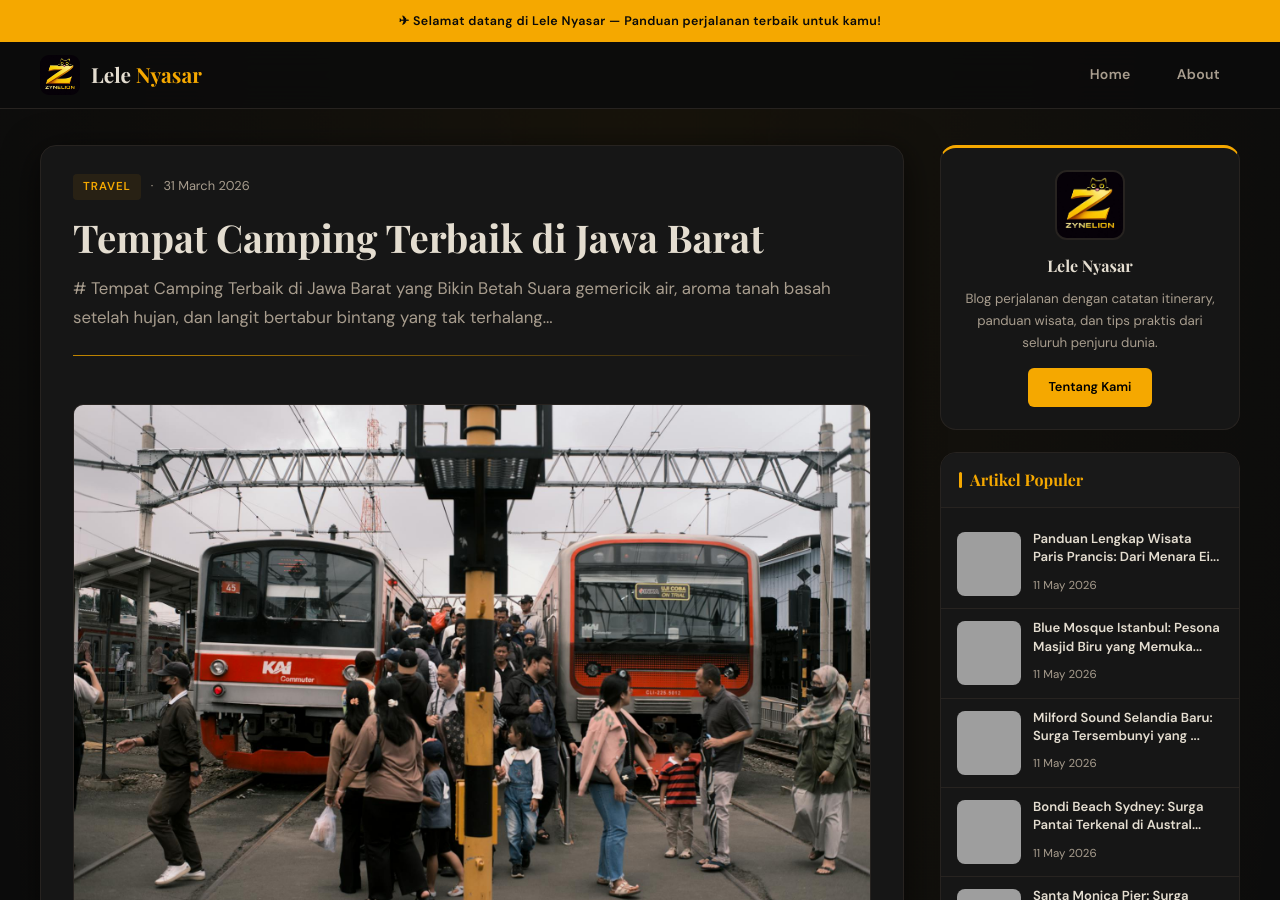
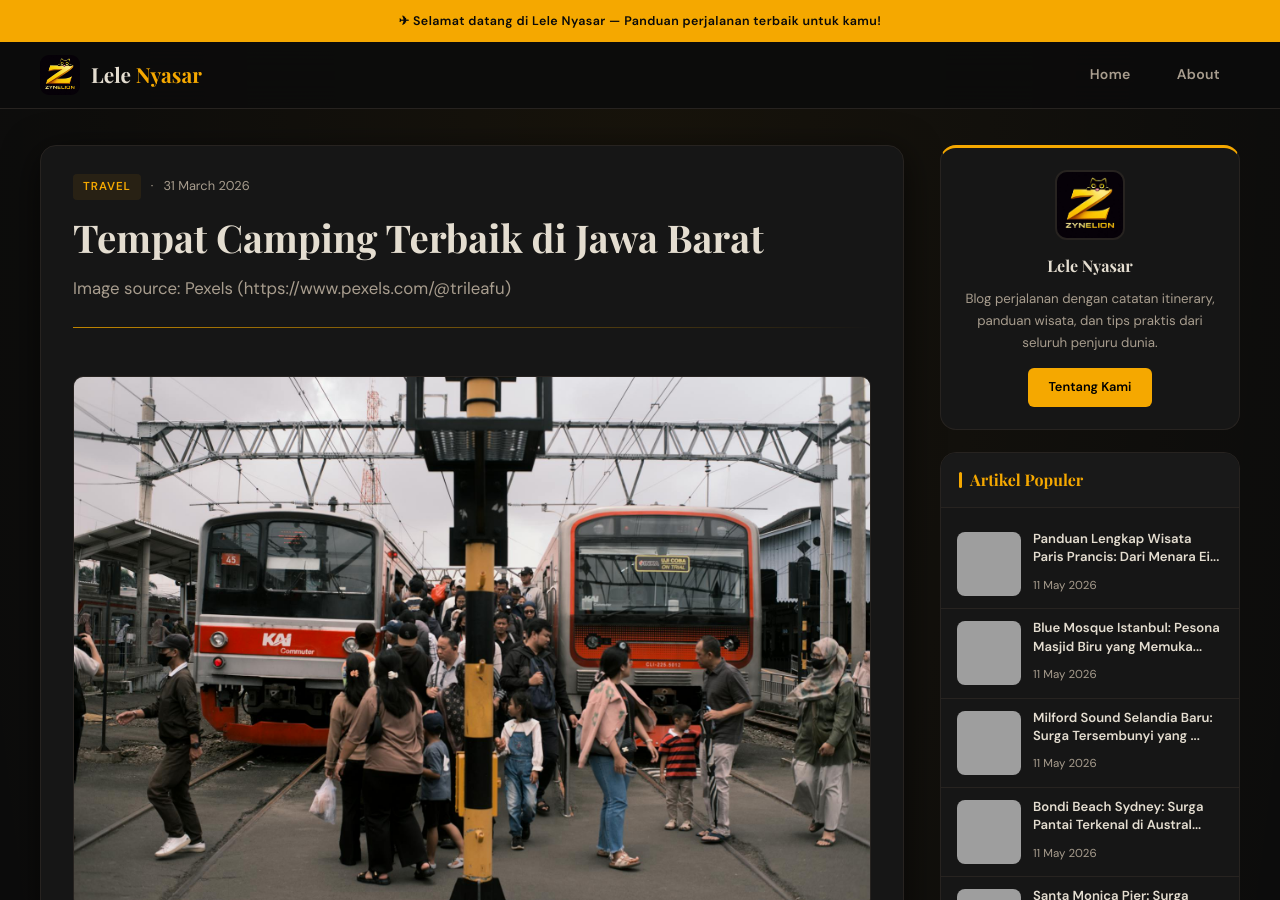
Before and after one commit to vwebe/lele, a Jekyll site: the page built from _posts/2026-03-31-tempat-camping-terbaik-di-jawa-barat.md, in a window 1280 px wide and 900 px high. Built offline with Jekyll 4.4.1, drawn with Linux system fonts in a browser that asks for light colours; some web fonts are replaced; grey boxes are pictures that could not be loaded.

Commit message:
Fix SEO meta source: _posts/2026-03-31-tempat-camping-terbaik-di-jawa-barat.md

```diff
--- a/_posts/2026-03-31-tempat-camping-terbaik-di-jawa-barat.md
+++ b/_posts/2026-03-31-tempat-camping-terbaik-di-jawa-barat.md
@@ -1,16 +1,21 @@
 ---
 layout: post
 title: "Tempat Camping Terbaik di Jawa Barat"
+seo_title: "Tempat Camping Terbaik di Jawa Barat"
+keyword: "tempat camping terbaik di jawa barat"
 date: 2026-03-31 07:00:00 +0700
-categories: [travel]
-image: "/assets/images/auto/tempat-camping-terbaik-di-jawa-barat.jpg"
-seo_title: "Tempat Camping Terbaik di Jawa Barat"
-description: "# Tempat Camping Terbaik di Jawa Barat yang Bikin Betah Suara gemericik air, aroma tanah basah setelah hujan, dan langit bertabur bintang yang tak terhalang..."
-excerpt: "# Tempat Camping Terbaik di Jawa Barat yang Bikin Betah Suara gemericik air, aroma tanah basah setelah hujan, dan langit bertabur bintang yang tak terhalang..."
-keywords: "tempat camping terbaik di jawa barat, tempat camping terbaik jawa, travel, wisata tempat camping terbaik, panduan tempat camping terbaik, tips tempat camping terbaik"
-image_alt: "Tempat Camping Terbaik di Jawa Barat"
+last_modified_at: 2026-05-12 17:33:46 +0700
+sitemap: true
 robots: "index, follow, max-snippet:-1, max-image-preview:large, max-video-preview:-1"
 googlebot: "index, follow, max-snippet:-1, max-image-preview:large, max-video-preview:-1"
+categories: ["travel"]
+tags: ["travel"]
+description: "Image source: Pexels (https://www.pexels.com/@trileafu)"
+excerpt: "Image source: Pexels (https://www.pexels.com/@trileafu)"
+keywords: "travel, tempat, camping, terbaik, jawa, barat, wisata tempat camping terbaik, panduan tempat camping terbaik, tips tempat camping terbaik"
+image: "/assets/images/auto/tempat-camping-terbaik-di-jawa-barat.jpg"
+image_alt: "Tempat Camping Terbaik di Jawa Barat"
+seo_fixed_source: "sheet_keyword_h2p_v1"
 ---
 
 <img src="{{ "assets/images/auto/tempat-camping-terbaik-di-jawa-barat.jpg" | relative_url }}" alt="Tempat Camping Terbaik di Jawa Barat" loading="lazy" decoding="async">
```
